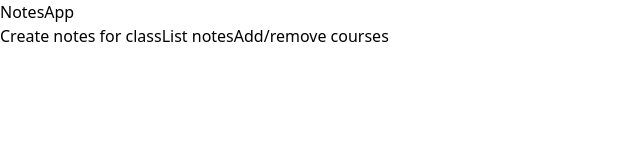
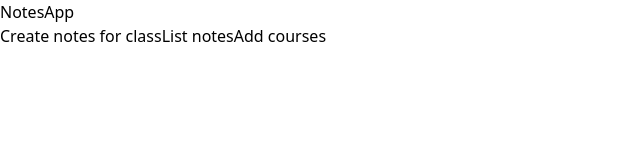
Before and after one commit to Saarine-E/NotesApp.24, a React (Vite) app: page / in a window 1280 px wide. Shown: the top 160 px of the page, without its empty margins (0-640 px from the left). Built offline with nearby package versions, Linux system fonts and the light colour scheme.

Commit message:
24.11. Removed commented out code and changed link title

```diff
--- a/src/views/HomePage.jsx
+++ b/src/views/HomePage.jsx
@@ -23,7 +23,7 @@ function HomePage(){
                 <Link
                     to="/add-courses"
                     className={linkStyle}>
-                    Add/remove courses
+                    Add courses
                 </Link>
             </nav>
         </div>
```
Also changed, not shown: src/components/CourseGridLine.jsx (+0 -23 lines).
